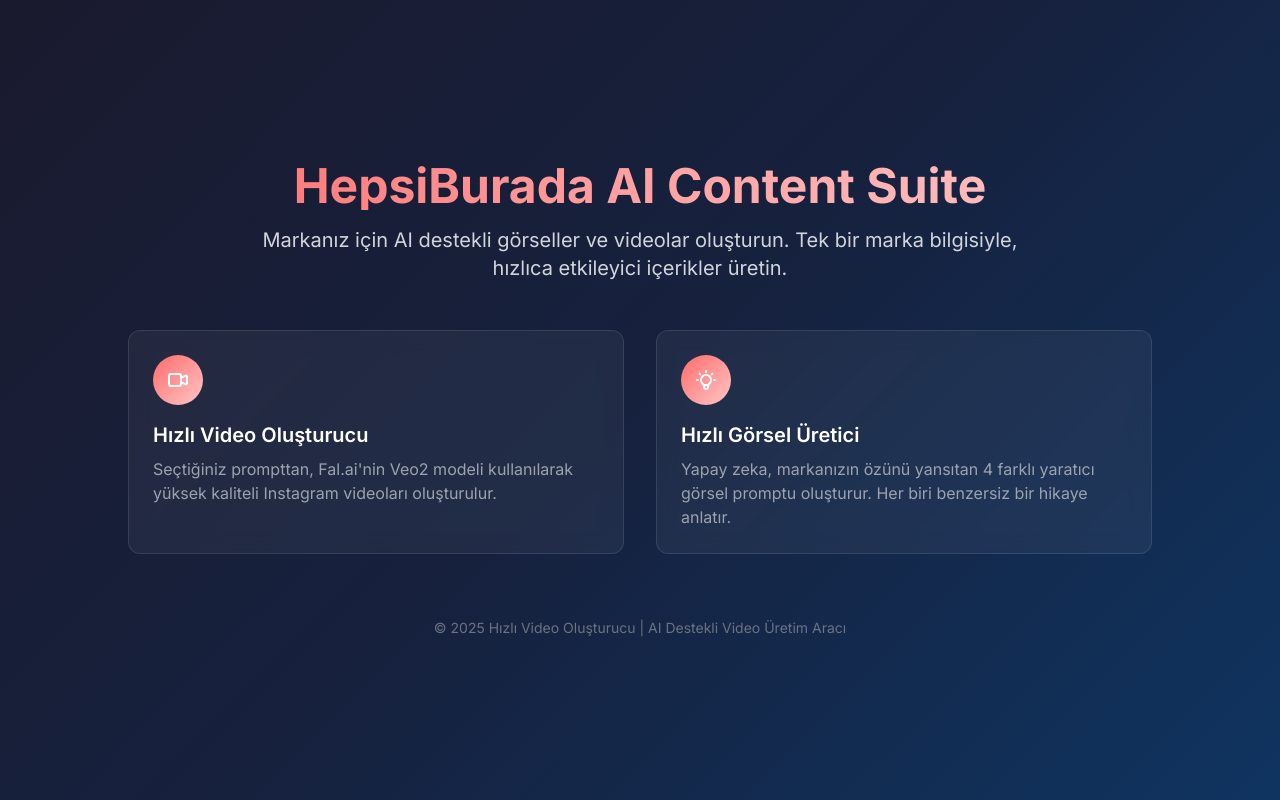
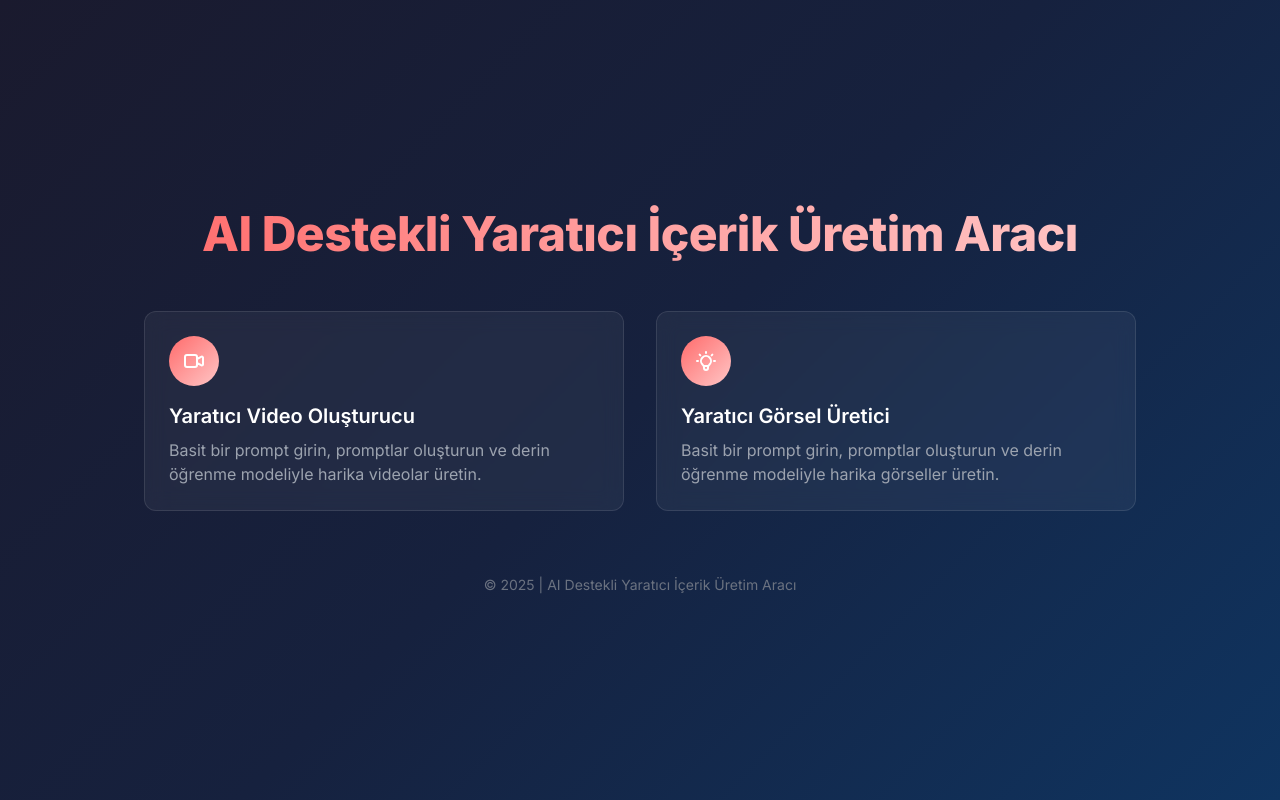
Before and after one commit to hazaldoster/hepsiburadacontentgen, a Flask app: page / in a window 1280 px wide. Run offline with Flask 3, Linux system fonts and the light colour scheme; some libraries are stand-ins or nearby versions.

Commit message:
Facelift

```diff
--- a/templates/video.html
+++ b/templates/video.html
@@ -286,7 +286,7 @@
                         </div>
                     </div>
                     <div class="mt-4">
-                        <h3 class="text-lg font-medium text-gray-300 mb-2">Marka Bilgisi:</h3>
+                        <h3 class="text-lg font-medium text-gray-300 mb-2">Oluşturmak istediğiniz video için bir prompt girin.</h3>
                         <p id="brandInfo" class="text-gray-400 bg-gray-700 p-3 rounded-lg">{{ brand }}</p>
                     </div>
                     <div class="mt-6 text-center">
--- a/templates/welcome.html
+++ b/templates/welcome.html
@@ -3,12 +3,14 @@
 <head>
     <meta charset="UTF-8">
     <meta name="viewport" content="width=device-width, initial-scale=1.0">
-    <title>Hızlı Video Oluşturucu - Hoş Geldiniz</title>
+    <title>AI Destekli Yaratıcı İçerik Üretim Aracı</title>
     <script src="https://cdn.tailwindcss.com"></script>
-    <link href="https://fonts.googleapis.com/css2?family=Inter:wght@300;400;500;600;700&display=swap" rel="stylesheet">
+    <link rel="preconnect" href="https://fonts.googleapis.com">
+    <link rel="preconnect" href="https://fonts.gstatic.com" crossorigin>
+    <link href="https://fonts.googleapis.com/css2?family=Inter:wght@300;400;500;600;700;800;900&display=swap" rel="stylesheet">
     <style>
         body {
-            font-family: 'Inter', sans-serif;
+            font-family: 'Inter', -apple-system, BlinkMacSystemFont, "Segoe UI", Roboto, Helvetica, Arial, sans-serif, "Apple Color Emoji", "Segoe UI Emoji", "Segoe UI Symbol";
             background: linear-gradient(135deg, #1a1a2e 0%, #16213e 50%, #0f3460 100%);
             min-height: 100vh;
             color: #fff;
@@ -18,6 +20,18 @@
             -webkit-background-clip: text;
             background-clip: text;
             color: transparent;
+            font-display: swap;
+            text-rendering: optimizeLegibility;
+        }
+
+        h1.gradient-text {
+            font-weight: 800;
+            letter-spacing: -0.5px;
+            overflow-wrap: break-word;
+            word-wrap: break-word;
+            hyphens: auto;
+            max-width: 100%;
+            line-height: 1.2;
         }
         .card {
             background: rgba(255, 255, 255, 0.05);
@@ -44,12 +58,16 @@
         }
     </style>
 </head>
-<body class="flex flex-col items-center justify-center p-4">
-    <div class="container max-w-5xl mx-auto">
-        <header class="text-center mb-12 mt-8">
-            <h1 class="text-5xl font-bold mb-4 gradient-text">HepsiBurada AI Content Suite</h1>
+<body class="flex flex-col items-center justify-center p-2 md:p-4 overflow-x-hidden">
+    <div class="container max-w-full sm:max-w-5xl mx-auto px-2 sm:px-4">
+        <header class="text-center mb-8 md:mb-12 mt-6 md:mt-8 px-1">
+            <h1 class="text-3xl sm:text-4xl lg:text-5xl font-bold mb-4 gradient-text px-0 max-w-full break-words leading-tight">
+                <span class="inline-block">AI Destekli</span>
+                <span class="inline-block">Yaratıcı İçerik</span>
+                <span class="inline-block">Üretim Aracı</span>
+            </h1>
             <p class="text-xl text-gray-300 max-w-3xl mx-auto">
-                Markanız için AI destekli görseller ve videolar oluşturun. Tek bir marka bilgisiyle, hızlıca etkileyici içerikler üretin.
+
             </p>
         </header>
 
@@ -60,10 +78,9 @@
                         <path stroke-linecap="round" stroke-linejoin="round" stroke-width="2" d="M15 10l4.553-2.276A1 1 0 0121 8.618v6.764a1 1 0 01-1.447.894L15 14M5 18h8a2 2 0 002-2V8a2 2 0 00-2-2H5a2 2 0 00-2 2v8a2 2 0 002 2z" />
                     </svg>
                 </div>
-                <h3 class="text-xl font-semibold mb-2">Hızlı Video Oluşturucu</h3>
+                <h3 class="text-xl font-semibold mb-2">Yaratıcı Video Oluşturucu</h3>
                 <p class="text-gray-400">
-                    Seçtiğiniz prompttan, Fal.ai'nin Veo2 modeli kullanılarak yüksek kaliteli
-                    Instagram videoları oluşturulur.
+                    Basit bir prompt girin, promptlar oluşturun ve derin öğrenme modeliyle harika videolar üretin.
                 </p>
             </div>
 
@@ -73,16 +90,15 @@
                         <path stroke-linecap="round" stroke-linejoin="round" stroke-width="2" d="M9.663 17h4.673M12 3v1m6.364 1.636l-.707.707M21 12h-1M4 12H3m3.343-5.657l-.707-.707m2.828 9.9a5 5 0 117.072 0l-.548.547A3.374 3.374 0 0014 18.469V19a2 2 0 11-4 0v-.531c0-.895-.356-1.754-.988-2.386l-.548-.547z" />
                     </svg>
                 </div>
-                <h3 class="text-xl font-semibold mb-2">Hızlı Görsel Üretici</h3>
+                <h3 class="text-xl font-semibold mb-2">Yaratıcı Görsel Üretici</h3>
                 <p class="text-gray-400">
-                    Yapay zeka, markanızın özünü yansıtan 4 farklı yaratıcı görsel promptu oluşturur.
-                    Her biri benzersiz bir hikaye anlatır.
+                    Basit bir prompt girin, promptlar oluşturun ve derin öğrenme modeliyle harika görseller üretin.
                 </p>
             </div>
         </div>
 
         <footer class="text-center text-gray-500 text-sm mb-8">
-            <p>© 2025 Hızlı Video Oluşturucu | AI Destekli Video Üretim Aracı</p>
+            <p>© 2025 | AI Destekli Yaratıcı İçerik Üretim Aracı</p>
         </footer>
     </div>
 
```
Also changed, not shown: templates/image.html (+9 -9 lines), templates/index.html (+5 -5 lines), templates/image_modal.html (deleted).
